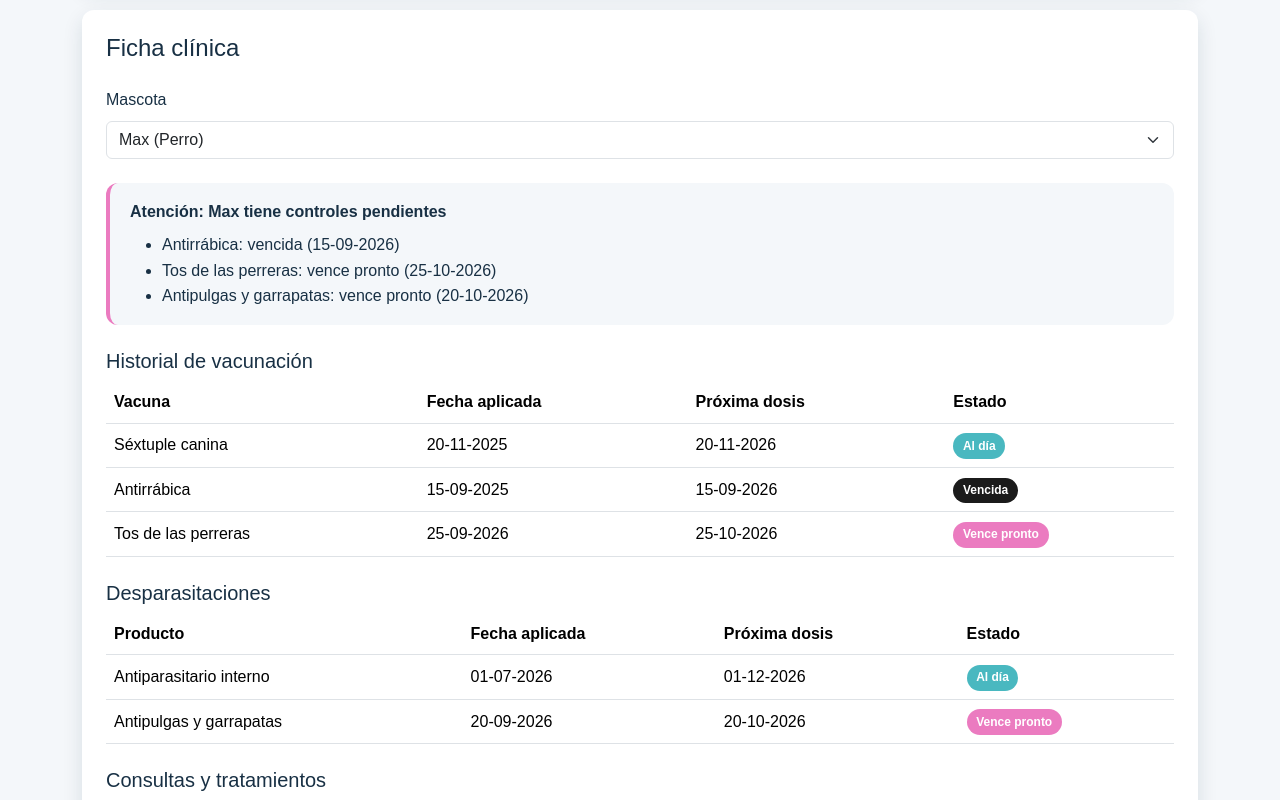
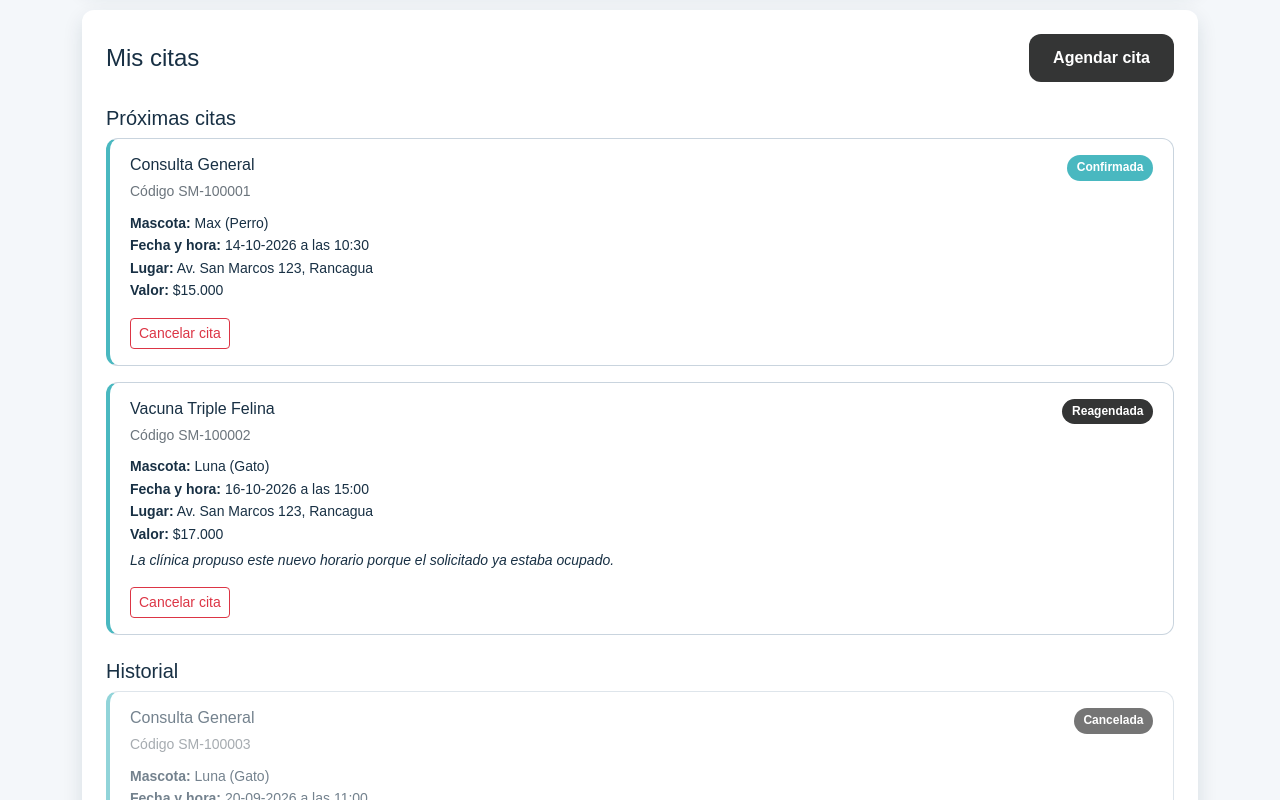
Before and after one commit to domimoly/VeterinariaSanMarcosReact, a React (Vite) app: page /mi-perfil in a window 1280 px wide. Shown: the part 1320-2120 px from the top of the page. Built offline with nearby package versions, Linux system fonts and the light colour scheme.

Commit message:
Avance | "Conexión" de Agendamiento con Citas La simulación de Agendamiento completa.

```diff
--- a/src/App.css
+++ b/src/App.css
@@ -385,7 +385,8 @@
   padding: 1rem 1.25rem;
 }
 
-.tarjeta-consulta {
+.tarjeta-consulta,
+.tarjeta-cita {
   border: 1px solid var(--color-borde);
   border-left: 0.3rem solid var(--color-secundario);
   border-radius: var(--radio);
@@ -642,3 +643,24 @@
 .btn-contacto.btn-sm {
   padding: 0.25rem 0.75rem;
 }
+
+/* Mis citas */
+.estado-cita-pendiente {
+  background: var(--color-acento);
+}
+
+.estado-cita-confirmada {
+  background: var(--color-secundario);
+}
+
+.estado-cita-reagendada {
+  background: var(--color-primario);
+}
+
+.estado-cita-cancelada {
+  background: var(--color-primario-oscuro);
+}
+
+.tarjeta-cita-cancelada {
+  opacity: 0.6;
+}
--- a/src/components/CitaSolicitada.jsx
+++ b/src/components/CitaSolicitada.jsx
@@ -31,7 +31,10 @@ function CitaSolicitada({ solicitud, onAgendarOtra }) {
       </dl>
 
       <div className="d-flex gap-2 justify-content-center flex-wrap mt-4">
-        <Button type="button" className="btn-contacto" onClick={onAgendarOtra}>
+        <Link to="/mi-perfil#mis-citas" className="btn btn-contacto">
+          Ver mis citas
+        </Link>
+        <Button type="button" variant="outline-secondary" onClick={onAgendarOtra}>
           Agendar otra cita
         </Button>
         <Link to="/" className="btn btn-outline-secondary">
--- /dev/null
+++ b/src/components/ListaCitas.jsx
@@ -0,0 +1,52 @@
+import { Link } from "react-router-dom";
+import TarjetaCita from "./TarjetaCita";
+import { citaEsProxima, fechaHoraDeCita } from "../utils/citas";
+
+function ListaCitas({ citas, onCancelar }) {
+  if (citas.length === 0) {
+    return (
+      <div>
+        <p className="text-secondary">Aún no has solicitado citas.</p>
+        <Link to="/agendar-cita" className="boton-agenda">
+          Agendar cita
+        </Link>
+      </div>
+    );
+  }
+
+  const ahora = new Date();
+  const proximas = citas
+    .filter((cita) => citaEsProxima(cita, ahora))
+    .sort((a, b) => fechaHoraDeCita(a) - fechaHoraDeCita(b));
+  const anteriores = citas
+    .filter((cita) => !citaEsProxima(cita, ahora))
+    .sort((a, b) => fechaHoraDeCita(b) - fechaHoraDeCita(a));
+
+  return (
+    <div>
+      <h3 className="h5">Próximas citas</h3>
+      {proximas.length === 0 ? (
+        <p className="text-secondary">No tienes citas próximas.</p>
+      ) : (
+        <div className="d-flex flex-column gap-3 mb-4">
+          {proximas.map((cita) => (
+            <TarjetaCita key={cita.id} cita={cita} onCancelar={onCancelar} />
+          ))}
+        </div>
+      )}
+
+      {anteriores.length > 0 && (
+        <>
+          <h3 className="h5">Historial</h3>
+          <div className="d-flex flex-column gap-3">
+            {anteriores.map((cita) => (
+              <TarjetaCita key={cita.id} cita={cita} onCancelar={onCancelar} />
+            ))}
+          </div>
+        </>
+      )}
+    </div>
+  );
+}
+
+export default ListaCitas;
--- /dev/null
+++ b/src/components/TarjetaCita.jsx
@@ -0,0 +1,36 @@
+import { Button } from "react-bootstrap";
+import { clinica } from "../data/clinica";
+import { formatearFecha } from "../utils/fechas";
+import { citaEsProxima } from "../utils/citas";
+
+function TarjetaCita({ cita, onCancelar }) {
+  const estado = cita.estado.toLowerCase();
+
+  return (
+    <div className={`tarjeta-cita tarjeta-cita-${estado}`}>
+      <div className="d-flex justify-content-between align-items-start flex-wrap gap-2">
+        <div>
+          <h4 className="h6 mb-1">{cita.servicioNombre}</h4>
+          <small className="text-secondary">Código {cita.codigo}</small>
+        </div>
+        <span className={`estado-control estado-cita-${estado}`}>{cita.estado}</span>
+      </div>
+
+      <ul className="list-unstyled small mt-2 mb-0">
+        <li><strong>Mascota:</strong> {cita.mascotaNombre} ({cita.especie})</li>
+        <li><strong>Fecha y hora:</strong> {formatearFecha(cita.fecha)} a las {cita.hora}</li>
+        <li><strong>Lugar:</strong> {clinica.direccion}</li>
+        <li><strong>Valor:</strong> {cita.precio}</li>
+        {cita.nota && <li className="mt-1"><em>{cita.nota}</em></li>}
+      </ul>
+
+      {citaEsProxima(cita) && (
+        <Button size="sm" variant="outline-danger" className="mt-3" onClick={() => onCancelar(cita.id)}>
+          Cancelar cita
+        </Button>
+      )}
+    </div>
+  );
+}
+
+export default TarjetaCita;
--- /dev/null
+++ b/src/data/citas.js
@@ -0,0 +1,83 @@
+// src/data/citas.js
+// Citas de demostración. El estado lo cambia el personal de la clínica (Pendiente → Confirmada o
+// Reagendada); el dueño solo puede cancelar. Estados: Pendiente, Confirmada, Reagendada, Cancelada.
+export const citasDemo = [
+  {
+    id: 1,
+    codigo: "SM-100001",
+    mascotaId: 1,
+    mascotaNombre: "Max",
+    especie: "Perro",
+    servicioId: "consulta-general",
+    servicioNombre: "Consulta General",
+    duracion: "30 min",
+    duracionMin: 30,
+    precio: "$15.000",
+    fecha: "2026-10-14",
+    hora: "10:30",
+    observaciones: "",
+    tutor: {
+      run: "12345678K",
+      nombre: "Camila",
+      apellidos: "Rojas Soto",
+      telefono: "+56912345678",
+      correo: "camila.rojas@gmail.com",
+      medioRecordatorio: "Correo",
+    },
+    estado: "Confirmada",
+    nota: "",
+    creadaEn: "2026-10-06T09:15:00.000Z",
+  },
+  {
+    id: 2,
+    codigo: "SM-100002",
+    mascotaId: 2,
+    mascotaNombre: "Luna",
+    especie: "Gato",
+    servicioId: "vacuna-triple-felina",
+    servicioNombre: "Vacuna Triple Felina",
+    duracion: "10 min",
+    duracionMin: 10,
+    precio: "$17.000",
+    fecha: "2026-10-16",
+    hora: "15:00",
+    observaciones: "",
+    tutor: {
+      run: "12345678K",
+      nombre: "Camila",
+      apellidos: "Rojas Soto",
+      telefono: "+56912345678",
+      correo: "camila.rojas@gmail.com",
+      medioRecordatorio: "Teléfono",
+    },
+    estado: "Reagendada",
+    nota: "La clínica propuso este nuevo horario porque el solicitado ya estaba ocupado.",
+    creadaEn: "2026-10-07T14:40:00.000Z",
+  },
+  {
+    id: 3,
+    codigo: "SM-100003",
+    mascotaId: 2,
+    mascotaNombre: "Luna",
+    especie: "Gato",
+    servicioId: "consulta-general",
+    servicioNombre: "Consulta General",
+    duracion: "30 min",
+    duracionMin: 30,
+    precio: "$15.000",
+    fecha: "2026-09-20",
+    hora: "11:00",
+    observaciones: "",
+    tutor: {
+      run: "12345678K",
+      nombre: "Camila",
+      apellidos: "Rojas Soto",
+      telefono: "+56912345678",
+      correo: "camila.rojas@gmail.com",
+      medioRecordatorio: "Correo",
+    },
+    estado: "Cancelada",
+    nota: "",
+    creadaEn: "2026-09-15T10:00:00.000Z",
+  },
+];
--- a/src/pages/AgendarCita.jsx
+++ b/src/pages/AgendarCita.jsx
@@ -10,6 +10,7 @@ import CitaSolicitada from "../components/CitaSolicitada";
 import { pasosCita } from "../data/pasosCita";
 import { mascotasDemo } from "../data/mascotas";
 import { usuarioDemo } from "../data/usuario";
+import { citasDemo } from "../data/citas";
 
 const citaInicial = {
   mascota: null,
@@ -43,7 +44,7 @@ function AgendarCita() {
   // Citas que el dueño ya solicitó (las guarda el paso de confirmación)
   const [citasGuardadas, setCitasGuardadas] = useState(() => {
     const guardado = localStorage.getItem("citasVeterinariaSanMarcos");
-    return guardado ? JSON.parse(guardado) : [];
+    return guardado ? JSON.parse(guardado) : citasDemo;
   });
 
   // La solicitud recién enviada (para mostrar el mensaje de éxito)
--- a/src/pages/MiPerfil.jsx
+++ b/src/pages/MiPerfil.jsx
@@ -1,13 +1,16 @@
 import { useEffect, useState } from "react";
 import { Button } from "react-bootstrap";
+import { Link, useLocation } from "react-router-dom";
 import EncabezadoPerfil from "../components/EncabezadoPerfil";
 import FormularioPerfil from "../components/FormularioPerfil";
 import TarjetaMascota from "../components/TarjetaMascota";
 import FormularioMascota from "../components/FormularioMascota";
 import HistorialMascota from "../components/HistorialMascota";
+import ListaCitas from "../components/ListaCitas";
 import { usuarioDemo } from "../data/usuario";
 import { mascotasDemo } from "../data/mascotas";
 import { fichasClinicas } from "../data/fichasClinicas";
+import { citasDemo } from "../data/citas";
 
 function MiPerfil() {
   const [usuario, setUsuario] = useState(() => {
@@ -20,6 +23,13 @@ function MiPerfil() {
     return guardado ? JSON.parse(guardado) : mascotasDemo;
   });
 
+  const [citas, setCitas] = useState(() => {
+    const guardado = localStorage.getItem("citasVeterinariaSanMarcos");
+    return guardado ? JSON.parse(guardado) : citasDemo;
+  });
+
+  const { hash } = useLocation();
+
   const [formularioAbierto, setFormularioAbierto] = useState(false);
   const [mascotaEditando, setMascotaEditando] = useState(null);
 
@@ -30,6 +40,15 @@ function MiPerfil() {
   useEffect(() => {
     localStorage.setItem("mascotasVeterinariaSanMarcos", JSON.stringify(mascotas));
   }, [mascotas]);
+
+  useEffect(() => {
+    localStorage.setItem("citasVeterinariaSanMarcos", JSON.stringify(citas));
+  }, [citas]);
+
+  // Permite llegar directo a una sección con /mi-perfil#mis-citas
+  useEffect(() => {
+    if (hash) document.getElementById(hash.slice(1))?.scrollIntoView();
+  }, [hash]);
 
   function guardarUsuario(nuevosDatos) {
     setUsuario(nuevosDatos);
@@ -57,6 +76,12 @@ function MiPerfil() {
       setMascotas([...mascotas, { ...datos, id: Date.now() }]);
     }
     cerrarFormulario();
+  }
+
+  function cancelarCita(id) {
+    if (window.confirm("¿Seguro que quieres cancelar esta cita?")) {
+      setCitas(citas.map((cita) => (cita.id === id ? { ...cita, estado: "Cancelada" } : cita)));
+    }
   }
 
   function eliminarMascota(id) {
@@ -122,6 +147,16 @@ function MiPerfil() {
         )}
       </section>
 
+      <section className="perfil-caja mt-4" id="mis-citas">
+        <div className="d-flex justify-content-between align-items-center flex-wrap gap-2 mb-4">
+          <h2 className="h4 mb-0">Mis citas</h2>
+          <Link to="/agendar-cita" className="btn btn-contacto">
+            Agendar cita
+          </Link>
+        </div>
+        <ListaCitas citas={citas} onCancelar={cancelarCita} />
+      </section>
+
       <section className="perfil-caja mt-4">
         <h2 className="h4 mb-4">Ficha clínica</h2>
         <HistorialMascota mascotas={mascotas} fichas={fichasClinicas} />
--- a/src/utils/citas.js
+++ b/src/utils/citas.js
@@ -1,3 +1,5 @@
+// src/utils/citas.js
+// Un servicio aplica a una mascota si coincide su especie, sexo, peso y estado de esterilización.
 export function servicioAplica(servicio, mascota) {
   if (!servicio.especies.includes(mascota.especie)) return false;
   if (servicio.sexo && servicio.sexo !== mascota.sexo) return false;
@@ -7,4 +9,11 @@ export function servicioAplica(servicio, mascota) {
   return true;
 }
 
-// Un servicio aplica a una mascota si coincide su especie, sexo, peso y estado de esterilización.
+export function fechaHoraDeCita(cita) {
+  return new Date(`${cita.fecha}T${cita.hora}:00`);
+}
+
+// Una cita es "próxima" si no está cancelada y todavía no llega su fecha y hora
+export function citaEsProxima(cita, ahora = new Date()) {
+  return cita.estado !== "Cancelada" && fechaHoraDeCita(cita) >= ahora;
+}
```
